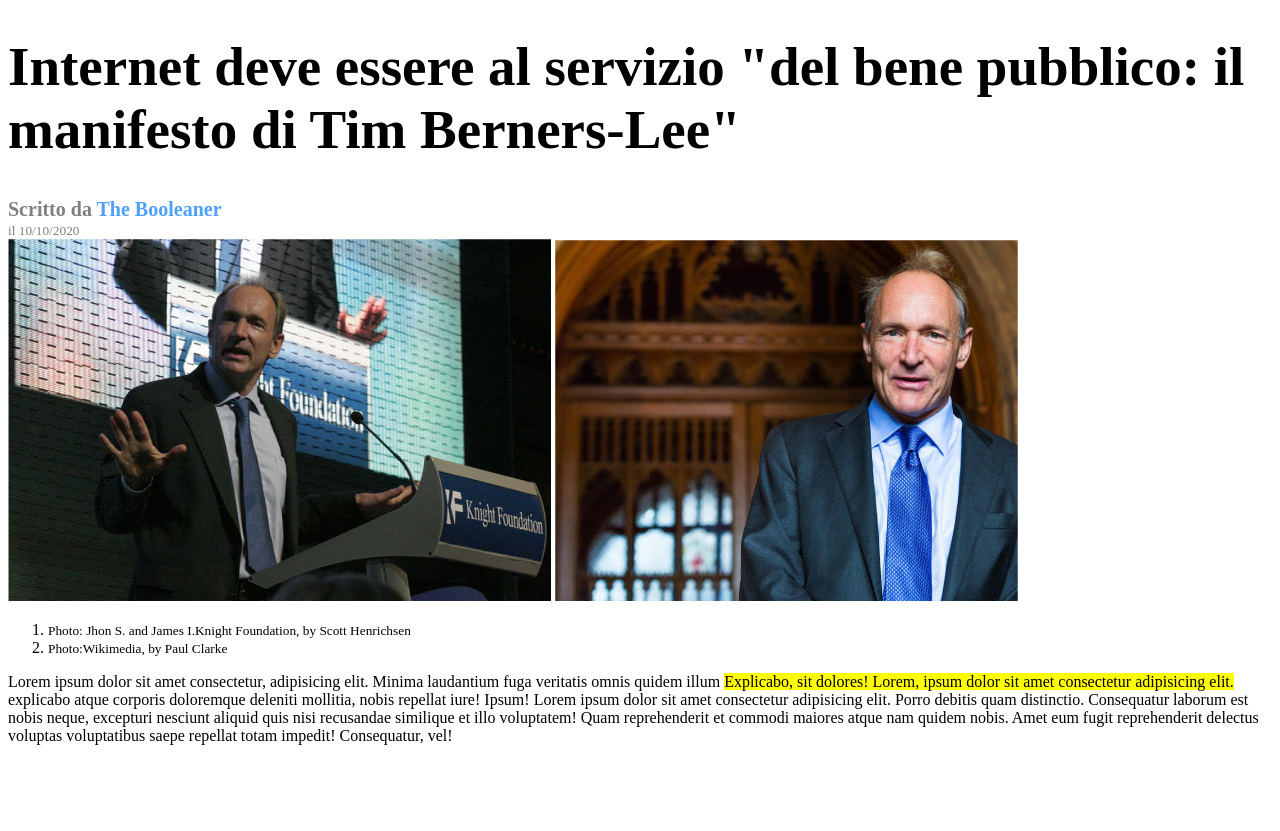
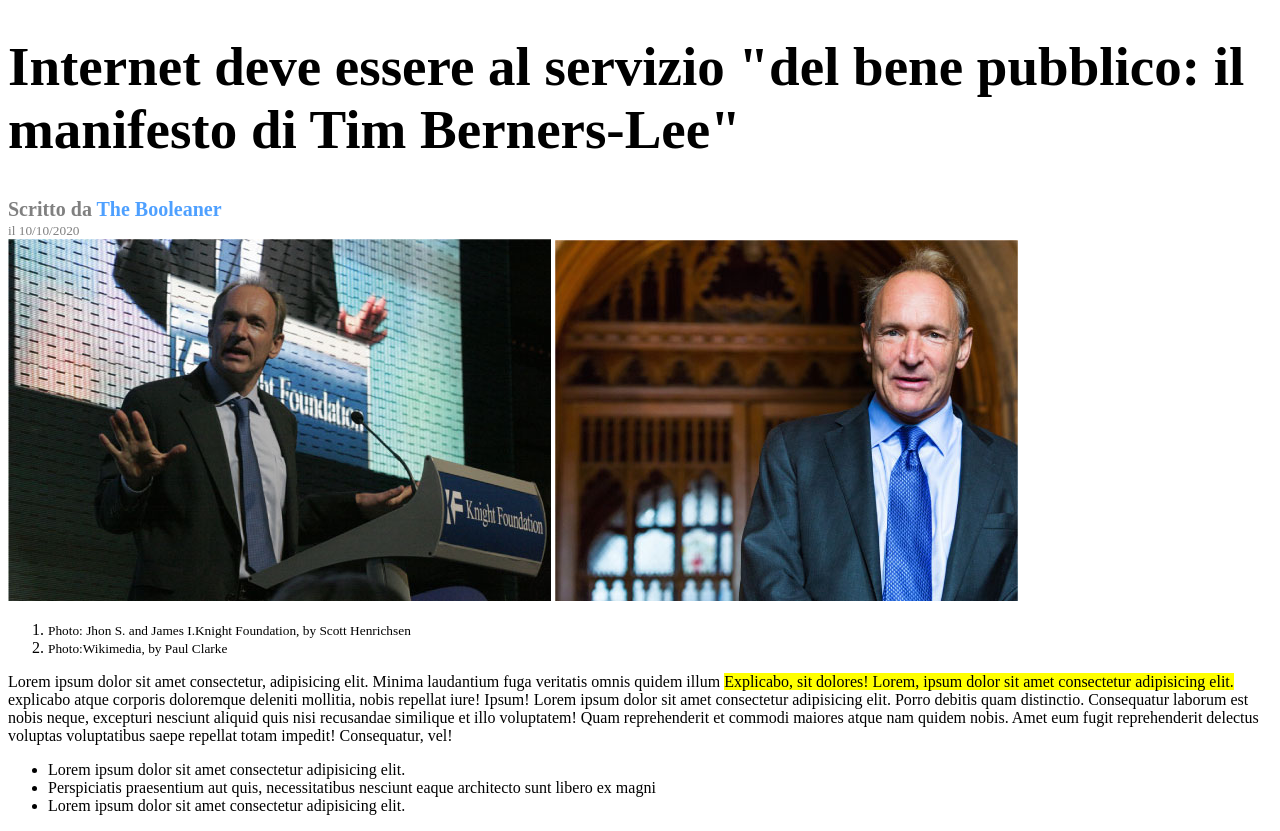
Before and after one commit to Alex100688/html-css-booleaner, a plain HTML site: page index.html in a window 1280 px wide. Shown: the part 200-1031 px from the top of the page. Before the commit the page ends 961 px from the top, so only its background shows below. Drawn offline with Linux system fonts and the light colour scheme.

Commit message:
sezione elenco puntato

```diff
--- a/index.html
+++ b/index.html
@@ -33,6 +33,15 @@
             <p>Lorem ipsum dolor sit amet consectetur, adipisicing elit. Minima laudantium fuga veritatis omnis quidem illum <mark>Explicabo, sit dolores! Lorem, ipsum dolor sit amet consectetur adipisicing elit.</mark> explicabo atque corporis doloremque deleniti mollitia, nobis repellat iure! Ipsum! Lorem ipsum dolor sit amet consectetur adipisicing elit. Porro debitis quam distinctio. Consequatur laborum est nobis neque, excepturi nesciunt aliquid quis nisi recusandae similique et illo voluptatem!  Quam reprehenderit et commodi maiores atque nam quidem nobis. Amet eum fugit reprehenderit delectus voluptas voluptatibus saepe repellat totam impedit! Consequatur, vel!</p>
             <!-- fine parte descritivs -->
         </section>
+        <section>
+            <!-- inizio sezione elenco -->
+            <ul>
+                <li>Lorem ipsum dolor sit amet consectetur adipisicing elit.</li>
+                <li>Perspiciatis praesentium aut quis, necessitatibus nesciunt eaque architecto sunt libero ex magni</li>
+                <li>Lorem ipsum dolor sit amet consectetur adipisicing elit.</li>
+            </ul>
+            <!-- fine sezione elenco -->
+        </section>
     </main>
 </body>
 </html>
```
